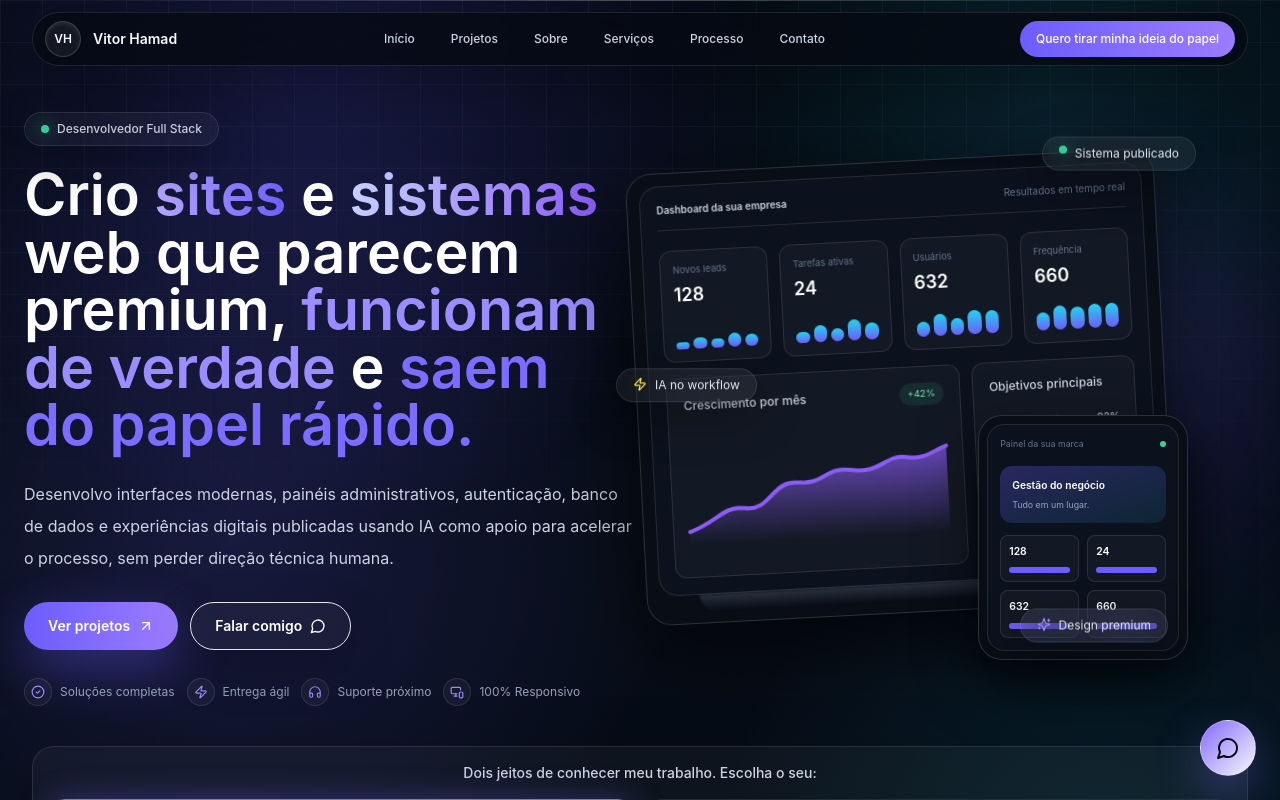
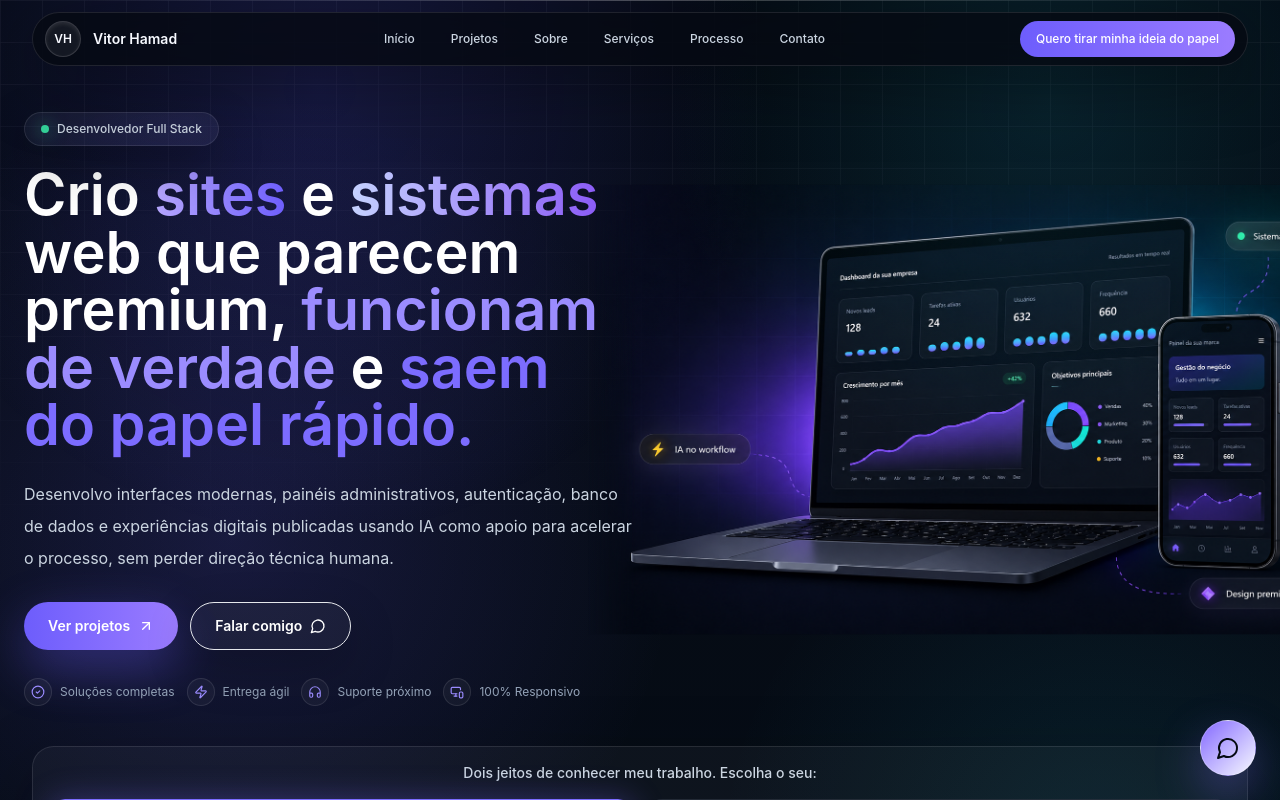
Before and after one commit to hamadvitor0-cell/Portfolio, a Next.js app: page / in a window 1280 px wide. Shown: the top 800 px of the page. Built offline with nearby package versions, Linux system fonts and the light colour scheme.

Commit message:
Use final hero dashboard artwork

```diff
--- a/src/config/site.ts
+++ b/src/config/site.ts
@@ -91,6 +91,10 @@ export const siteConfig = {
     headline: "Crio sites e sistemas web que parecem premium, funcionam de verdade e saem do papel rápido.",
     description:
       "Desenvolvo interfaces modernas, painéis administrativos, autenticação, banco de dados e experiências digitais publicadas usando IA como apoio para acelerar o processo, sem perder direção técnica humana.",
+    art: {
+      src: "/images/hero-dashboard-art.png",
+      alt: "Arte premium com notebook e celular mostrando dashboard de sistema web publicado"
+    },
     primaryCta: { label: "Ver projetos", href: "#work" },
     secondaryCta: { label: "Ver projetos", href: "#work" },
     floatingProjects: [
--- a/src/sections/hero.tsx
+++ b/src/sections/hero.tsx
@@ -1,13 +1,13 @@
 "use client";
 
 import { motion } from "framer-motion";
+import Image from "next/image";
 import {
   ArrowUpRight,
   CheckCircle2,
   Headphones,
   MessageCircle,
   MonitorSmartphone,
-  Sparkles,
   Zap
 } from "lucide-react";
 import { siteConfig } from "@/config/site";
@@ -20,144 +20,29 @@ const benefits = [
 ];
 
 function HeroDashboard() {
-  const stats = [
-    ["Novos leads", "128"],
-    ["Tarefas ativas", "24"],
-    ["Usuários", "632"],
-    ["Frequência", "660"]
-  ];
-
   return (
     <motion.div
-      initial={{ opacity: 0, y: 28, scale: 0.96 }}
+      initial={false}
       animate={{ opacity: 1, y: 0, scale: 1 }}
       transition={{ duration: 0.9, delay: 0.15, ease: [0.22, 1, 0.36, 1] }}
-      className="relative mx-auto mt-10 min-h-[315px] w-full max-w-[25rem] sm:min-h-[440px] sm:max-w-none lg:-ml-10 lg:mt-0 lg:min-h-[520px] xl:-ml-14 xl:min-h-[550px]"
+      className="relative mx-auto mt-10 w-full max-w-[34rem] sm:max-w-[48rem] lg:-ml-14 lg:mt-0 lg:max-w-none xl:-ml-20"
     >
       <motion.div
         aria-hidden="true"
-        className="absolute left-1/2 top-16 z-0 h-64 w-64 -translate-x-1/2 rounded-full bg-[#6d5dfc]/30 blur-3xl sm:h-96 sm:w-96 sm:bg-[#6d5dfc]/35"
+        className="absolute left-1/2 top-1/2 -z-10 h-64 w-64 -translate-x-1/2 -translate-y-1/2 rounded-full bg-[#6d5dfc]/28 blur-3xl sm:h-96 sm:w-96"
         animate={{ opacity: [0.42, 0.82, 0.42], scale: [1, 1.16, 1] }}
         transition={{ duration: 7, repeat: Infinity, ease: "easeInOut" }}
       />
 
-      <motion.div
-        className="absolute right-1 top-2 z-30 hidden rounded-full border border-white/10 bg-white/[0.055] px-4 py-2 text-xs text-slate-200 shadow-[0_14px_45px_rgba(0,0,0,0.35)] backdrop-blur-xl sm:flex"
-        animate={{ y: [0, -6, 0] }}
-        transition={{ duration: 4.8, repeat: Infinity, ease: "easeInOut" }}
-      >
-        <span className="mr-2 size-2 rounded-full bg-emerald-400 shadow-[0_0_18px_rgba(52,211,153,0.7)]" />
-        Sistema publicado
-      </motion.div>
-
-      <motion.div
-        className="absolute left-1 top-[42%] z-30 hidden rounded-full border border-white/10 bg-white/[0.055] px-4 py-2 text-xs text-slate-200 shadow-[0_14px_45px_rgba(0,0,0,0.35)] backdrop-blur-xl lg:flex"
-        animate={{ y: [0, 7, 0] }}
-        transition={{ duration: 5.4, repeat: Infinity, ease: "easeInOut" }}
-      >
-        <Zap className="mr-2 size-3.5 text-yellow-300" />
-        IA no workflow
-      </motion.div>
-
-      <motion.div
-        className="absolute bottom-10 right-8 z-40 hidden rounded-full border border-white/10 bg-white/[0.055] px-4 py-2 text-xs text-slate-200 shadow-[0_14px_45px_rgba(0,0,0,0.35)] backdrop-blur-xl sm:flex"
-        animate={{ y: [0, -8, 0] }}
-        transition={{ duration: 5.8, repeat: Infinity, ease: "easeInOut" }}
-      >
-        <Sparkles className="mr-2 size-3.5 text-[#a78bfa]" />
-        Design premium
-      </motion.div>
-
-      <div className="absolute left-[7%] top-[8%] z-10 w-[84%] rotate-[-1deg] rounded-[1.35rem] border border-white/15 bg-[#080d16]/95 p-2 shadow-[0_28px_80px_rgba(0,0,0,0.64)] backdrop-blur-2xl sm:left-[2%] sm:top-[5%] sm:w-[92%] sm:rotate-[-3deg] sm:rounded-[1.6rem] sm:p-3 lg:left-[4%] lg:w-[90%]">
-        <div className="rounded-[1rem] border border-white/10 bg-[#0b111d] p-3 sm:rounded-[1.2rem] sm:p-4">
-          <div className="mb-3 flex items-center justify-between gap-3 border-b border-white/10 pb-3 text-[0.56rem] text-slate-500 sm:mb-5 sm:text-[0.62rem]">
-            <span className="font-semibold text-slate-300">Dashboard da sua empresa</span>
-            <span className="hidden min-[380px]:inline">Resultados em tempo real</span>
-          </div>
-
-          <div className="grid grid-cols-2 gap-2 sm:grid-cols-4 sm:gap-3">
-            {stats.map(([label, value], index) => (
-              <div key={label} className="rounded-lg border border-white/10 bg-white/[0.035] p-2 sm:rounded-xl sm:p-3">
-                <p className="text-[0.54rem] text-slate-500 sm:text-[0.58rem]">{label}</p>
-                <p className="mt-1 text-base font-semibold text-white sm:text-lg">{value}</p>
-                <div className="mt-2 flex h-5 items-end gap-1 sm:mt-3 sm:h-7">
-                  {[0.45, 0.68, 0.54, 0.86, 0.72].map((height, barIndex) => (
-                    <span
-                      key={`${label}-${barIndex}`}
-                      className="w-full rounded-full bg-gradient-to-t from-[#6d5dfc] to-[#22d3ee]"
-                      style={{ height: `${height * (index + 2) * 8}px`, maxHeight: "24px" }}
-                    />
-                  ))}
-                </div>
-              </div>
-            ))}
-          </div>
-
-          <div className="mt-3 hidden gap-3 sm:mt-4 sm:grid sm:grid-cols-[1.35fr_0.75fr]">
-            <div className="rounded-xl border border-white/10 bg-white/[0.035] p-4">
-              <div className="mb-4 flex items-center justify-between">
-                <span className="text-xs font-medium text-slate-300">Crescimento por mês</span>
-                <span className="rounded-full bg-emerald-400/10 px-2 py-1 text-[0.6rem] text-emerald-300">+42%</span>
-              </div>
-              <svg viewBox="0 0 320 118" className="h-32 w-full overflow-visible" aria-hidden="true">
-                <defs>
-                  <linearGradient id="hero-chart" x1="0" x2="0" y1="0" y2="1">
-                    <stop offset="0%" stopColor="#8b5cf6" stopOpacity="0.7" />
-                    <stop offset="100%" stopColor="#8b5cf6" stopOpacity="0" />
-                  </linearGradient>
-                </defs>
-                <path
-                  d="M0 102 C36 90 42 72 68 76 C101 82 102 44 136 48 C169 52 170 30 202 36 C238 43 245 18 272 24 C292 28 303 18 320 12 L320 118 L0 118 Z"
-                  fill="url(#hero-chart)"
-                />
-                <path
-                  d="M0 102 C36 90 42 72 68 76 C101 82 102 44 136 48 C169 52 170 30 202 36 C238 43 245 18 272 24 C292 28 303 18 320 12"
-                  fill="none"
-                  stroke="#8b5cf6"
-                  strokeLinecap="round"
-                  strokeWidth="5"
-                />
-              </svg>
-            </div>
-
-            <div className="rounded-xl border border-white/10 bg-white/[0.035] p-4">
-              <p className="text-xs font-medium text-slate-300">Objetivos principais</p>
-              <div className="mt-5 space-y-3">
-                {["Conversão", "Gestão", "Performance"].map((label, index) => (
-                  <div key={label} className="flex items-center gap-3">
-                    <span className="size-2.5 rounded-full" style={{ backgroundColor: ["#8b5cf6", "#22d3ee", "#fb7185"][index] }} />
-                    <span className="flex-1 text-[0.65rem] text-slate-400">{label}</span>
-                    <span className="text-[0.65rem] text-slate-300">{[82, 73, 91][index]}%</span>
-                  </div>
-                ))}
-              </div>
-            </div>
-          </div>
-        </div>
-
-        <div className="mx-auto h-3 w-[78%] rounded-b-[2rem] bg-gradient-to-b from-slate-500/35 to-slate-900/20 blur-[1px] sm:h-4 sm:w-[84%]" />
-      </div>
-
-      <div className="absolute bottom-7 right-[8%] z-30 hidden w-[31%] min-w-[104px] max-w-[132px] rounded-[1.15rem] border border-white/15 bg-[#080d16] p-1.5 shadow-[0_22px_58px_rgba(0,0,0,0.62)] min-[360px]:block sm:bottom-6 sm:right-[2%] sm:w-[36%] sm:min-w-[138px] sm:max-w-[210px] sm:rounded-[1.5rem] sm:p-2">
-        <div className="rounded-[0.9rem] border border-white/10 bg-[#0b111d] p-2 sm:rounded-[1.1rem] sm:p-3">
-          <div className="mb-2 flex items-center justify-between text-[0.48rem] text-slate-500 sm:mb-4 sm:text-[0.55rem]">
-            <span>Painel da sua marca</span>
-            <span className="size-1.5 rounded-full bg-emerald-400" />
-          </div>
-          <div className="rounded-lg bg-gradient-to-br from-[#6d5dfc]/30 to-[#22d3ee]/10 p-2 sm:rounded-xl sm:p-3">
-            <p className="text-[0.56rem] font-semibold text-white sm:text-[0.64rem]">Gestão do negócio</p>
-            <p className="mt-1 hidden text-[0.55rem] text-slate-400 min-[380px]:block">Tudo em um lugar.</p>
-          </div>
-          <div className="mt-2 grid grid-cols-2 gap-1.5 sm:mt-3 sm:gap-2">
-            {["128", "24", "632", "660"].map((value) => (
-              <div key={value} className="rounded-md border border-white/10 bg-white/[0.035] p-1.5 sm:rounded-lg sm:p-2">
-                <p className="text-[0.56rem] font-semibold text-white sm:text-[0.65rem]">{value}</p>
-                <div className="mt-1 h-1 rounded-full bg-[#6d5dfc] sm:mt-2 sm:h-1.5" />
-              </div>
-            ))}
-          </div>
-        </div>
-      </div>
+      <Image
+        src={siteConfig.hero.art.src}
+        alt={siteConfig.hero.art.alt}
+        width={1672}
+        height={941}
+        priority
+        sizes="(max-width: 640px) 114vw, (max-width: 1024px) 92vw, 72vw"
+        className="h-auto w-full origin-center scale-[1.12] select-none object-contain mix-blend-lighten drop-shadow-[0_34px_90px_rgba(0,0,0,0.48)] transform-gpu sm:scale-100 lg:origin-left lg:scale-[1.28] lg:[-webkit-mask-image:linear-gradient(90deg,transparent_0%,black_6%,black_100%)] lg:[mask-image:linear-gradient(90deg,transparent_0%,black_6%,black_100%)] xl:scale-[1.36]"
+      />
     </motion.div>
   );
 }
@@ -171,7 +56,7 @@ export function HeroSection() {
       <div className="mx-auto grid max-w-[82rem] gap-4 sm:gap-8 lg:grid-cols-[1.02fr_0.98fr] lg:items-center">
         <div className="relative z-10">
           <motion.div
-            initial={{ opacity: 0, y: 14 }}
+            initial={false}
             animate={{ opacity: 1, y: 0 }}
             transition={{ duration: 0.55 }}
             className="mb-5 inline-flex items-center gap-2 rounded-full border border-white/10 bg-white/[0.04] px-4 py-2 text-xs font-medium text-slate-300 shadow-[0_18px_48px_rgba(0,0,0,0.28)] backdrop-blur-xl"
@@ -181,7 +66,7 @@ export function HeroSection() {
           </motion.div>
 
           <motion.h1
-            initial={{ opacity: 0, y: 18 }}
+            initial={false}
             animate={{ opacity: 1, y: 0 }}
             transition={{ duration: 0.72, delay: 0.05, ease: [0.22, 1, 0.36, 1] }}
             className="max-w-[46rem] text-balance text-[2.08rem] font-semibold leading-[1.07] tracking-normal text-white min-[380px]:text-[2.28rem] sm:text-5xl lg:text-[3.35rem] xl:text-[3.6rem]"
@@ -200,7 +85,7 @@ export function HeroSection() {
           </motion.h1>
 
           <motion.p
-            initial={{ opacity: 0, y: 16 }}
+            initial={false}
             animate={{ opacity: 1, y: 0 }}
             transition={{ duration: 0.7, delay: 0.14 }}
             className="mt-5 max-w-2xl text-[0.95rem] leading-7 text-slate-300 sm:mt-6 sm:text-base sm:leading-8"
@@ -209,7 +94,7 @@ export function HeroSection() {
           </motion.p>
 
           <motion.div
-            initial={{ opacity: 0, y: 16 }}
+            initial={false}
             animate={{ opacity: 1, y: 0 }}
             transition={{ duration: 0.7, delay: 0.22 }}
             className="mt-6 flex flex-col gap-3 sm:mt-7 sm:flex-row"
@@ -233,7 +118,7 @@ export function HeroSection() {
           </motion.div>
 
           <motion.div
-            initial={{ opacity: 0, y: 14 }}
+            initial={false}
             animate={{ opacity: 1, y: 0 }}
             transition={{ duration: 0.65, delay: 0.3 }}
             className="mt-6 grid grid-cols-2 gap-x-3 gap-y-4 text-xs text-slate-400 sm:mt-7 sm:flex sm:flex-wrap"
```
Also changed, not shown: public/images/hero-dashboard-art.png (added).
